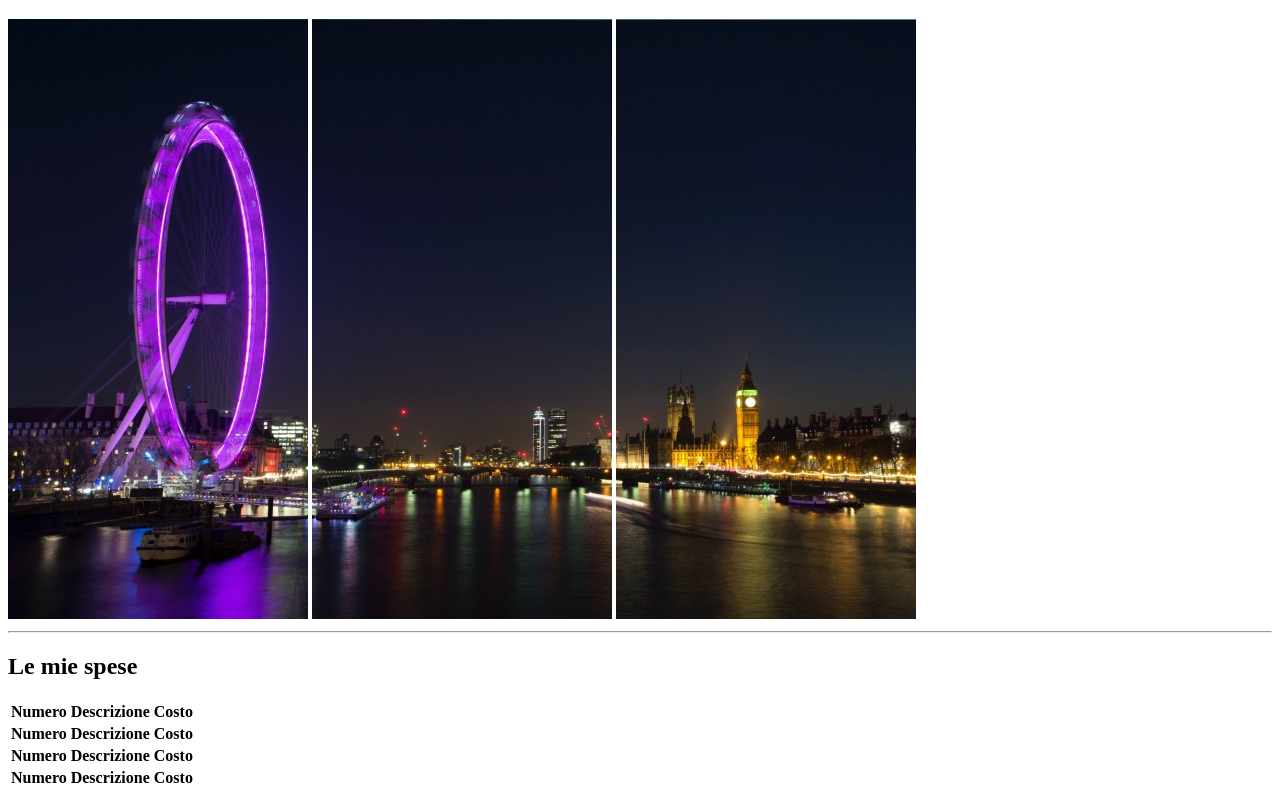
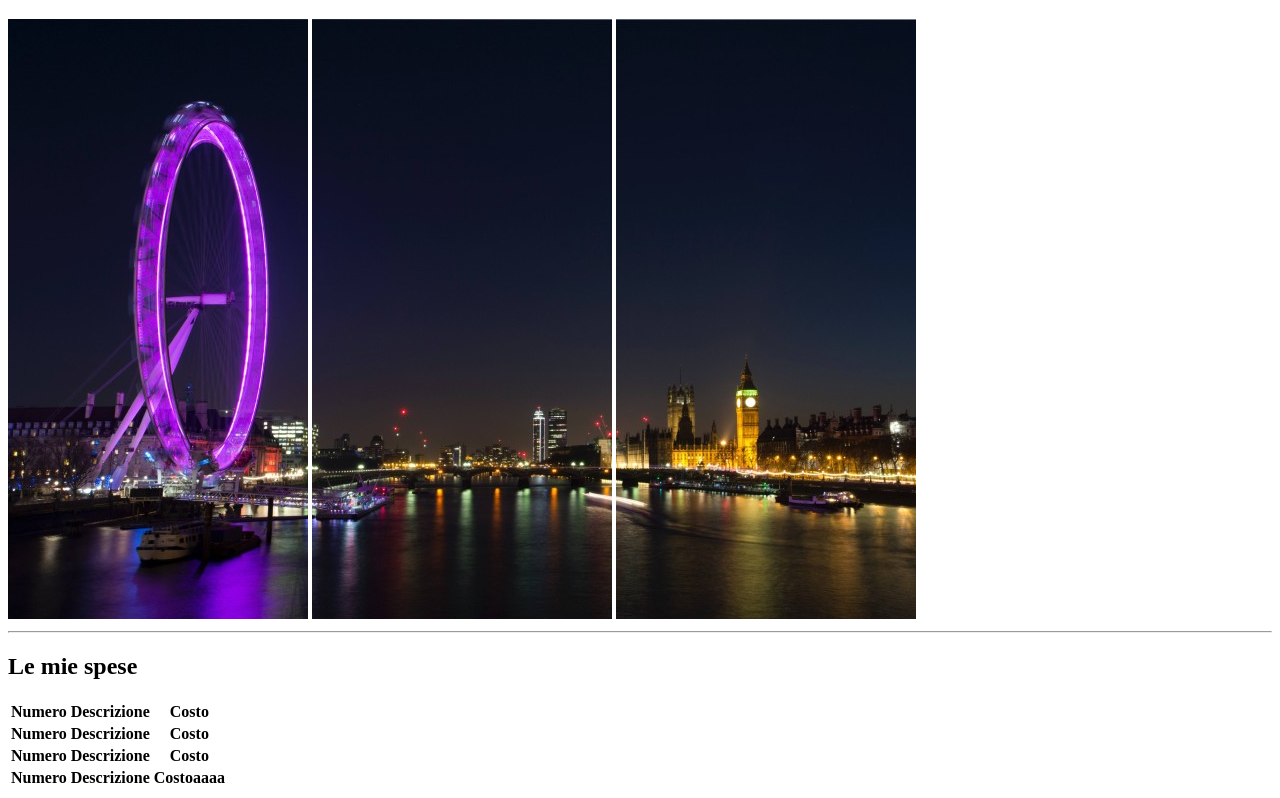
Before and after one commit to francescolucco/html-london-trip, a plain HTML site: page index.html in a window 1280 px wide. Shown: the part 61-859 px from the top of the page. Drawn offline with Linux system fonts and the light colour scheme.

Commit message:
Aggiunta aaa

```diff
--- a/index.html
+++ b/index.html
@@ -44,7 +44,7 @@
       <tr>
         <th>Numero</th>
         <th>Descrizione</th>
-        <th>Costo</th>
+        <th>Costoaaaa</th>
       </tr>
       <tbody>
 
```
